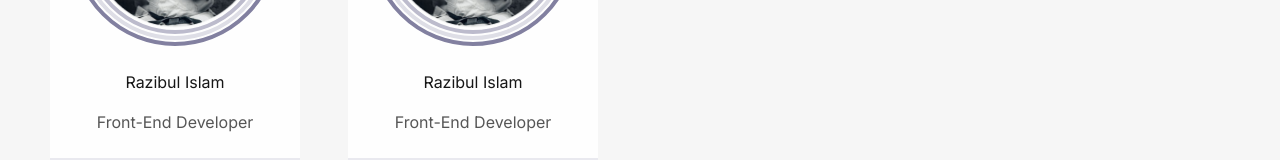
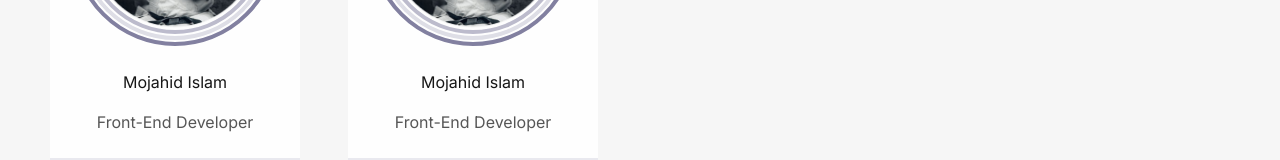
Before and after one commit to imishat/assessment-learn-it, a Next.js app: page /components/Sidebar in a window 1280 px wide. Shown: the part 344-504 px from the top of the page. Built offline with nearby package versions, Linux system fonts and the light colour scheme.

Commit message:
change button verient

```diff
--- a/src/app/(dashboard)/components/Sidebar/page.tsx
+++ b/src/app/(dashboard)/components/Sidebar/page.tsx
@@ -29,7 +29,7 @@ export default function Sidebar() {
         </div>
 
         <div className="my-6 text-center space-y-4">
-          <h5 className="text-[#161616] font-normal">Razibul Islam</h5>
+          <h5 className="text-[#161616] font-normal">Mojahid Islam</h5>
           <p className="text-[#565656]">Front-End Developer</p>
         </div>
         <div>
--- a/src/components/ui/alert-dialog.tsx
+++ b/src/components/ui/alert-dialog.tsx
@@ -117,7 +117,7 @@ const AlertDialogCancel = React.forwardRef<
   <AlertDialogPrimitive.Cancel
     ref={ref}
     className={cn(
-      buttonVariants({ variant: "outline" }),
+      buttonVariants({ variant: "secondary" }),
       "mt-2 sm:mt-0",
       className
     )}
```
